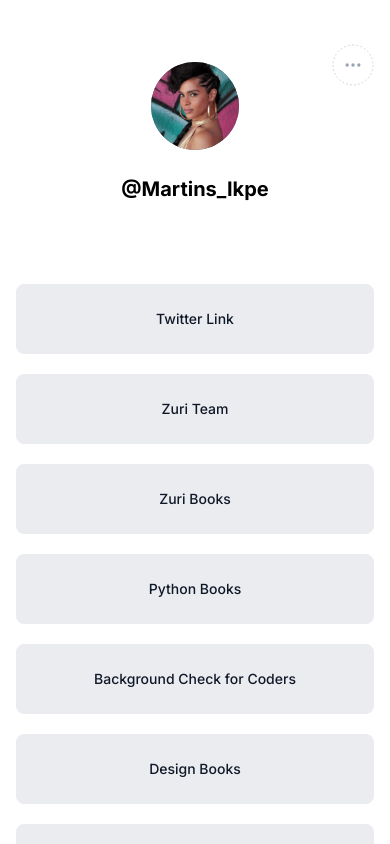
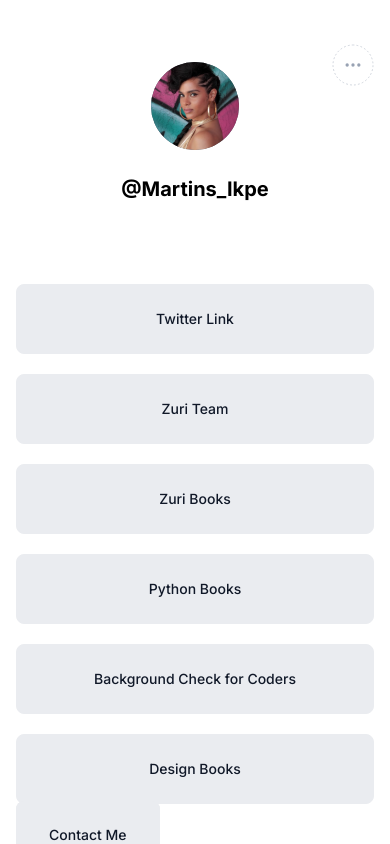
Before and after one commit to b0yw0nder3100/Front-end-stage-1, a React (Create React App) app: page / in a window 390 px wide. Shown: the top 844 px of the page. Built offline with nearby package versions, Linux system fonts and the light colour scheme; grey boxes are pictures that could not be loaded.

Commit message:
Style: Updates to home page layouts

```diff
--- a/src/pages/Homepage.js
+++ b/src/pages/Homepage.js
@@ -1,5 +1,6 @@
 import React from 'react'
 import styled from 'styled-components'
+import { Link } from 'react-router-dom'
 import Header from '../components/Header'
 import Footer from '../components/Footer'
 import links from '../data/links'
@@ -8,12 +9,16 @@ import slack from "../assets/media/slack.svg"
 
 const Homepage = () => {
     return (
-        <div>
+        <HomepageWrapper>
             <Header></Header>
             <Main>
                 {links.map((link, index) => {
                     return (
-                        <Links href={link.link} key={index} id={link.id} target="_blank" rel="noreferrer">{link.name}</Links>
+                        link.name === "Contact Me" ?
+                            <Link to={link.link} onClick={() => window.scrollTo(0, 0)} style={{ width: '100vw' }}>
+                                <Links>{link.name}</Links>
+                            </Link> :
+                            <Links href={link.link} key={index} id={link.id} target="_blank" rel="noreferrer">{link.name}</Links>
                     )
                 })}
                 <Div>
@@ -26,12 +31,23 @@ const Homepage = () => {
                 </Div>
             </Main>
             <Footer></Footer>
-        </div>
+        </HomepageWrapper>
     )
 }
 
 export default Homepage
 
+const HomepageWrapper = styled.div`
+padding: 64px 114px 52px;
+
+@media (max-width:800px) {
+        padding: 62px 40px 52px;
+    }
+
+@media (max-width:600px) {
+        padding: 62px 16px 52px;
+}
+`
 const Main = styled.main`
 display:flex;
 justify-content: center;
--- a/src/styles/app.css
+++ b/src/styles/app.css
@@ -7,6 +7,9 @@
 
 
 :root {
+    --Primary-300: #84CAFF;
+    --Primary-400: #F89687;
+    --Primary-400-B:#F83F23;
     --Gray-200: #EAECF0;
     --Gray-300: #D0D5DD;
     --Gray-500: #667085;
@@ -14,21 +17,10 @@
 }
 
 body {
-    padding: 64px 114px 52px;
     font-family: 'Inter', sans-serif;
 }
 
-@media (max-width:800px) {
-body {
-        padding: 62px 40px 52px;
-    }
-}
 
-@media (max-width:600px) {
-body {
-        padding: 62px 16px 52px;
-    }
-}
 
 a {
     text-decoration: none;
```
